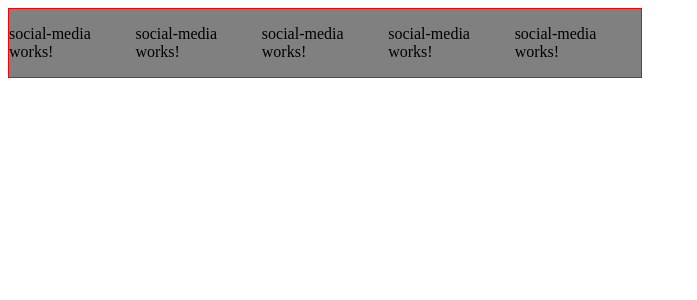
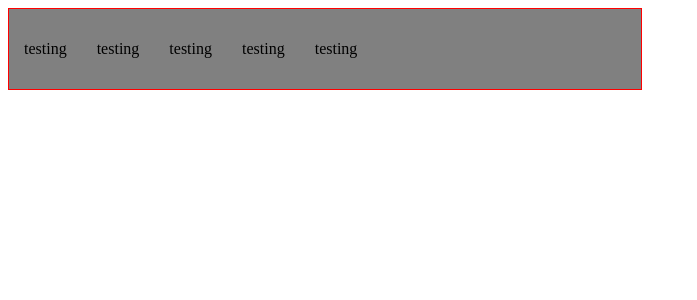
Before and after one commit to IIRodeDraakII/ProjectX, an Angular app: page / in a window 1280 px wide. Shown: the top 300 px of the page, without its empty margins (0-697 px from the left). Built offline with nearby package versions, Linux system fonts and the light colour scheme.

Commit message:
testing stuff and things

```diff
--- a/src/app/boardItems/social-media/socialMedia-item.component.html
+++ b/src/app/boardItems/social-media/socialMedia-item.component.html
@@ -1,5 +1,5 @@
 <div>
-    <p>
-        social-media works!
+    <p class = "hello">
+        testing
     </p>
 </div>
--- a/src/app/boardItems/social-media/socialMedia-item.component.scss
+++ b/src/app/boardItems/social-media/socialMedia-item.component.scss
@@ -1,4 +1,4 @@
-.p {
-    display: inline-block;
+.hello {
 
+    padding: 15px;
 }
--- a/src/app/boardItems/social-media/socialMedia-item.component.ts
+++ b/src/app/boardItems/social-media/socialMedia-item.component.ts
@@ -3,7 +3,7 @@ import { Component, OnInit } from '@angular/core';
 @Component({
   selector: 'app-social-media',
   templateUrl: './socialMedia-item.component.html',
-  styleUrls: ['./SocialMedia-item.Component.scss']
+  styleUrls: ['./socialMedia-item.component.scss']
 })
 export class SocialMediaComponent implements OnInit {
 
--- a/src/app/mainBoard/mainBoard-item.component.scss
+++ b/src/app/mainBoard/mainBoard-item.component.scss
@@ -5,7 +5,8 @@
     display: flex;
     flex-direction: row;
     border: 1px solid red !important;
-    overflow:auto
+    overflow:hidden;
+
 
 
 }
```
